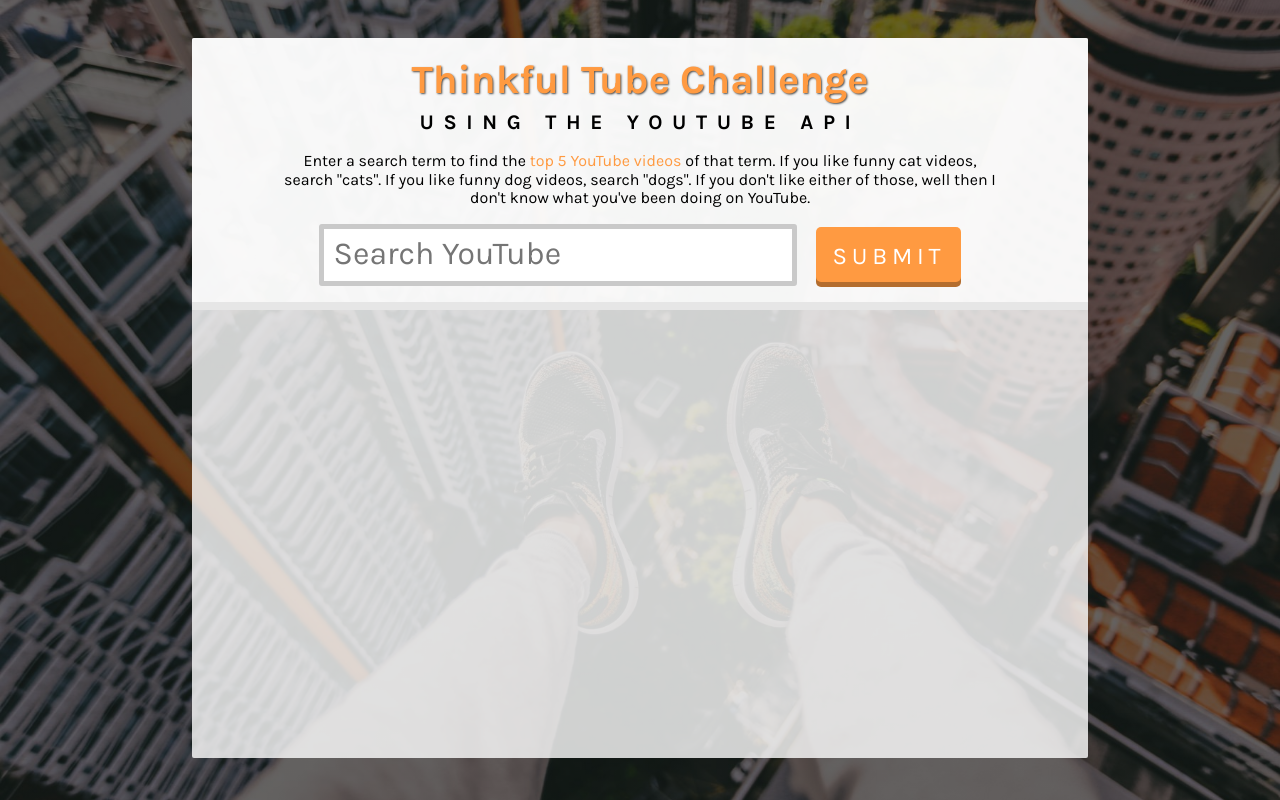
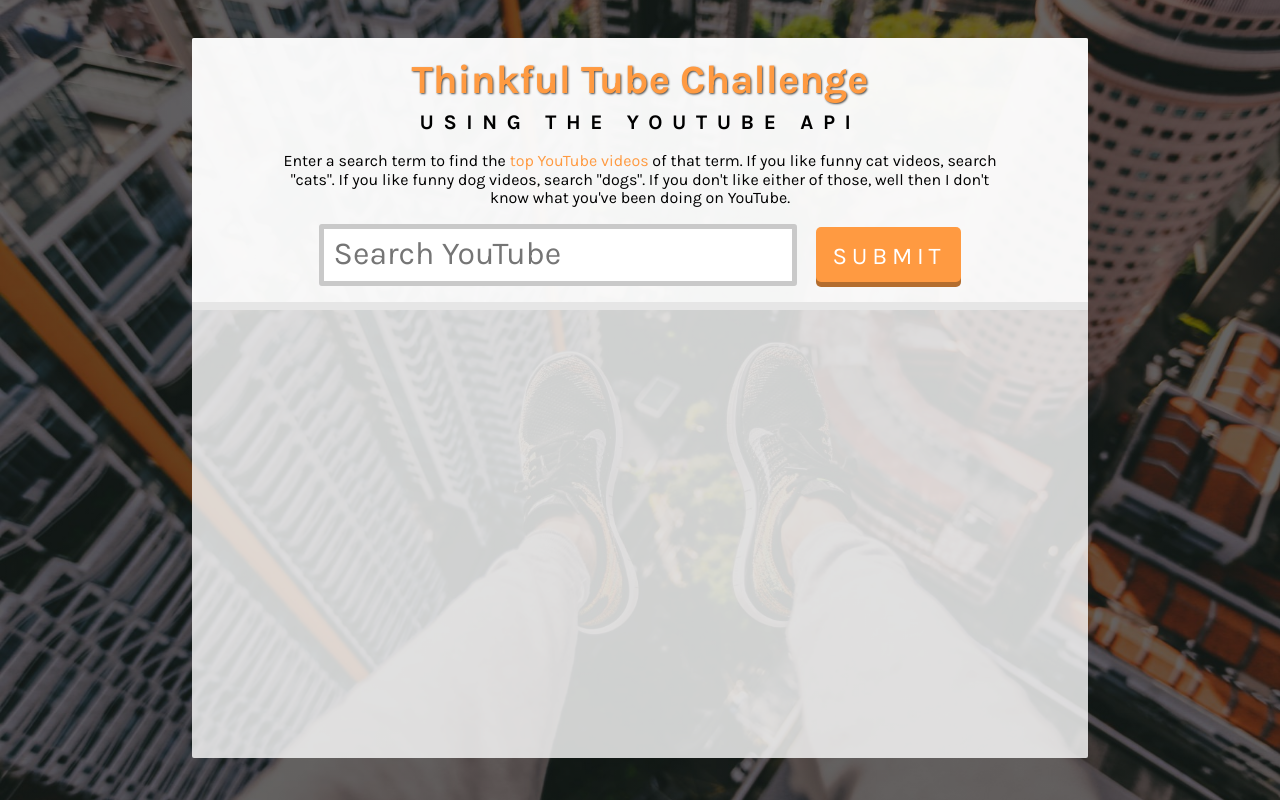
Before and after one commit to jasonwalkow/thinkful-tube, a plain HTML site: page index.html in a window 1280 px wide. Drawn offline with nearby package versions, Linux system fonts and the light colour scheme.

Commit message:
updated p text

```diff
--- a/index.html
+++ b/index.html
@@ -16,7 +16,7 @@
 			<div class="header">
 				<h1>Thinkful Tube Challenge</h1>
 				<h2>Using the YouTube API</h2>
-				<p class="intro">Enter a search term to find the <span class="highlight">top 5 YouTube videos</span> of that term. If you like funny cat videos, search "cats". If you like funny dog videos, search "dogs". If you don't like either of those, well then I don't know what you've been doing on YouTube.</p>
+				<p class="intro">Enter a search term to find the <span class="highlight">top YouTube videos</span> of that term. If you like funny cat videos, search "cats". If you like funny dog videos, search "dogs". If you don't like either of those, well then I don't know what you've been doing on YouTube.</p>
 				<form id="search-form">
 					<input id="search-term" type="text" name="text-field" placeholder="Search YouTube">
 					<input type="submit">
```
